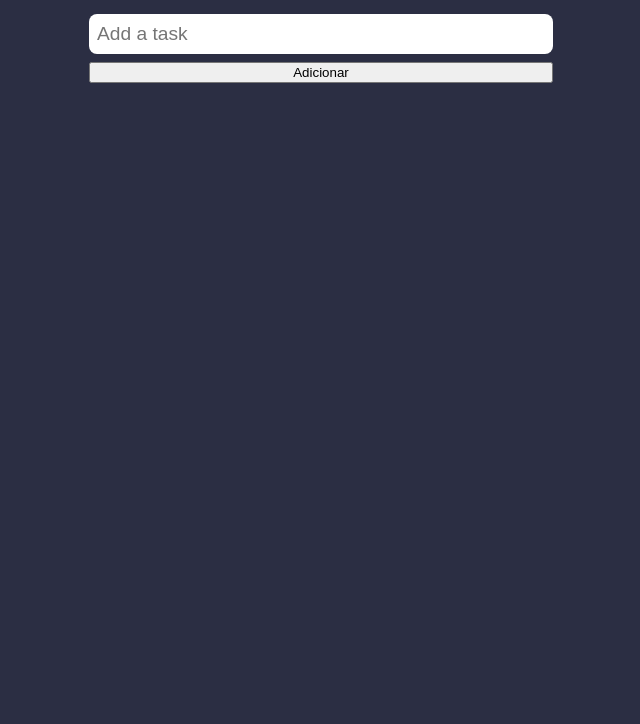
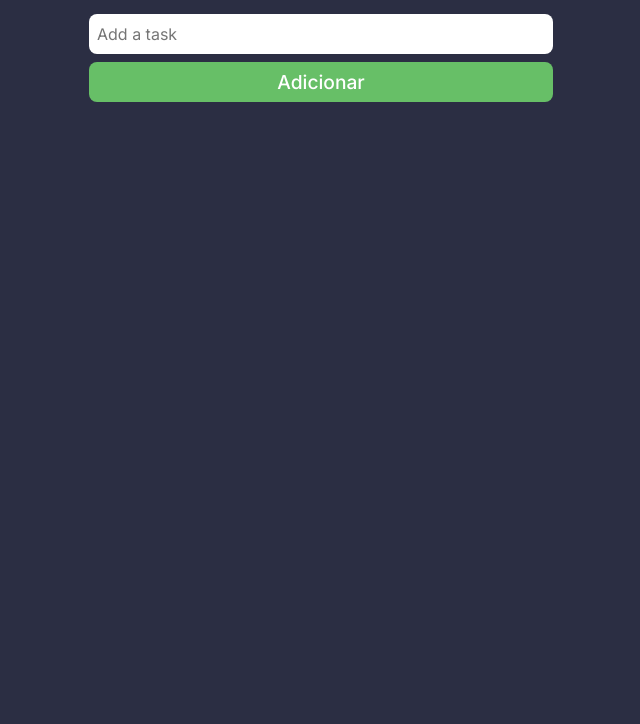
Before and after one commit to renato3x/reactive-todo-list, a plain HTML site: page index.html in a window 1280 px wide. Shown: the part 76-800 px from the top of the page, without its empty margins (319-959 px from the left). Drawn offline with Linux system fonts and the light colour scheme.

Commit message:
styles: add todo button created

```diff
--- a/css/main.css
+++ b/css/main.css
@@ -8,10 +8,13 @@
   --success: #67bf67;
 }
 
+* {
+  font-family: 'Inter', sans-serif;
+  color: var(--text-color);
+}
+
 html {
   font-size: 16px;
-  font-family: 'Inter', sans-serif;
-  color: var(--text-color);
 }
 
 body {
@@ -50,6 +53,20 @@ body {
   box-sizing: border-box;
   border-radius: .5rem;
   margin-bottom: .5rem;
+  font-size: 1rem;
+  outline: none;
+  color: #000000;
+}
+
+.todo .todo-actions .add-todo {
+  height: 2.5rem;
+  border: none;
+  padding: .5rem;
+  box-sizing: border-box;
+  border-radius: .5rem;
+  outline: none;
+  cursor: pointer;
+  background: var(--success);
   font-size: 1.2rem;
-  outline: none;
+  font-weight: 500;
 }
```
